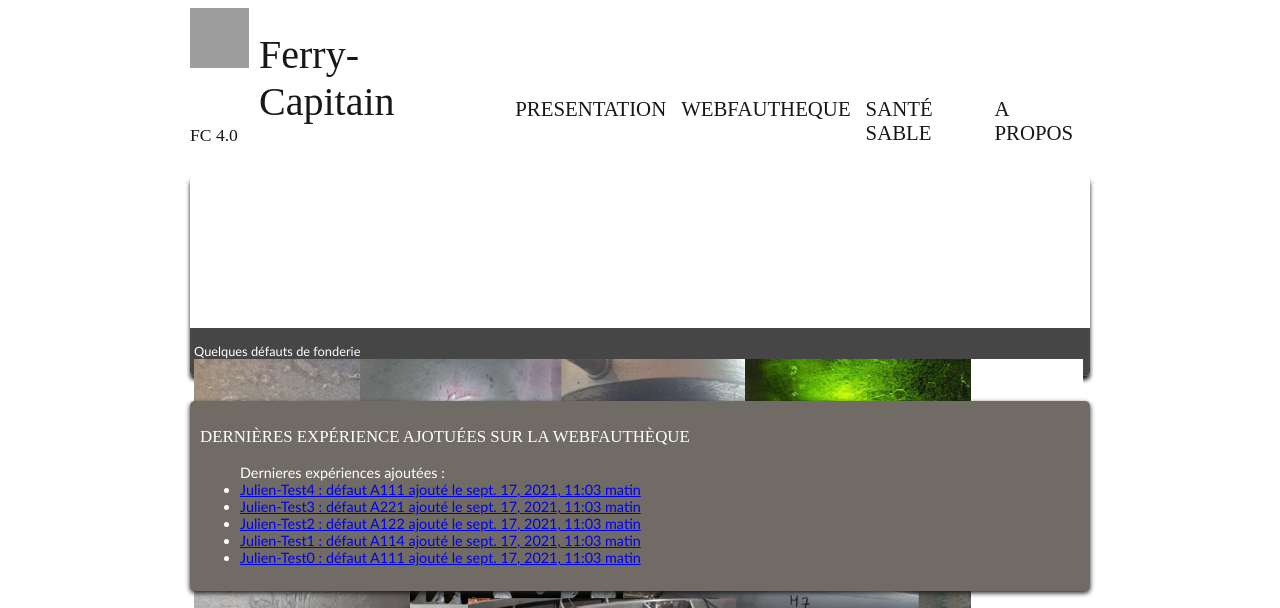
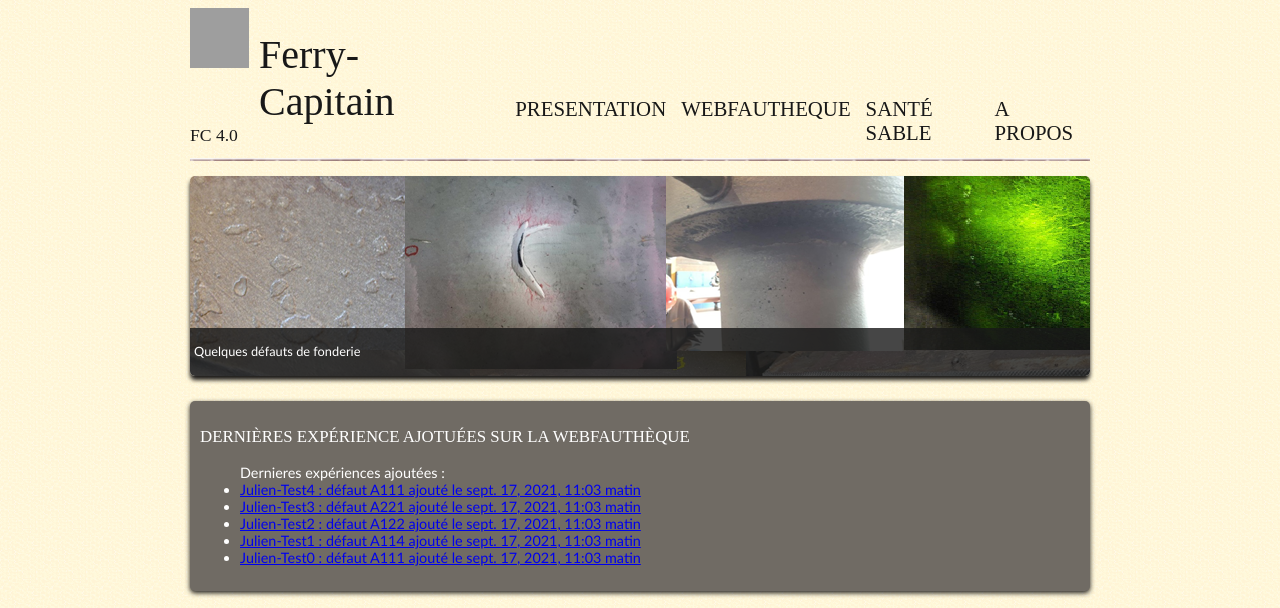
Before and after one commit to ThivetJ/Webfautheque, a Django app: page /home/ in a window 1280 px wide. Shown: the top 608 px of the page. Run offline with Django 3.2, Linux system fonts and the light colour scheme; data comes from the database, SQL or seed files in the repository; grey boxes are pictures that could not be loaded.

Commit message:
image dans le css : partiellement résolu via la basile style dan sle code html, ce n'est pas propre mais ça me fait gagner du temps.

```diff
--- a/static/css/main.css
+++ b/static/css/main.css
@@ -1,10 +1,7 @@
-{% load static %}
-
 /* Eléments principaux de la page */
 
 body
 {
-    background: url('{% static 'Webfautheque/home/fond_jaune.png' %}');
     font-family: 'Trebuchet MS', Arial, sans-serif;
     color: #181818;
 }
@@ -26,7 +23,6 @@ section h1, footer h1, nav a
 
 header
 {
-    background: url('{% static 'Webfautheque/home/separateur.png' %}') repeat-x bottom;
     display: flex;
     justify-content: space-between;
     align-items: flex-end;
@@ -101,7 +97,6 @@ nav a:hover
     margin-top: 15px;
     height: 200px;
     border-radius: 5px;
-    background: url('{% static 'Webfautheque/home/banniere_FC.png' %}') no-repeat;
     position: relative;
     box-shadow: 0px 4px 4px #1c1a19;
     margin-bottom: 25px;
--- a/templates/Webfautheque/home.html
+++ b/templates/Webfautheque/home.html
@@ -9,10 +9,10 @@
         </title>
     </head>
 
-    <body>
+    <body style="background-image: url({% static 'Webfautheque/home/fond_jaune.png' %});">
         <div id="bloc_page">
 
-            <header>
+            <header style="background: url({% static 'Webfautheque/home/separateur.png' %}) repeat-x bottom;">
                 <div id="titre_principal">
                     <div id="logo">
                         <img src="{% static 'Webfautheque/home/logo_FC.png' %}" alt="Logo de Ferry-Capitain" />
@@ -31,10 +31,9 @@
                 </nav>
             </header>
 
-            <div id="banniere_image">
+            <div id="banniere_image" style="background: url({% static 'Webfautheque/home/banniere_FC.png' %}) no-repeat;">
                 <div id="banniere_description">
                     Quelques défauts de fonderie
-                    <img src="{% static 'Webfautheque/home/banniere_FC.png' %}" alt="Illustration de quelques défauts en fonderie" height="500px"/>
                 </div>
             </div>
 
```
